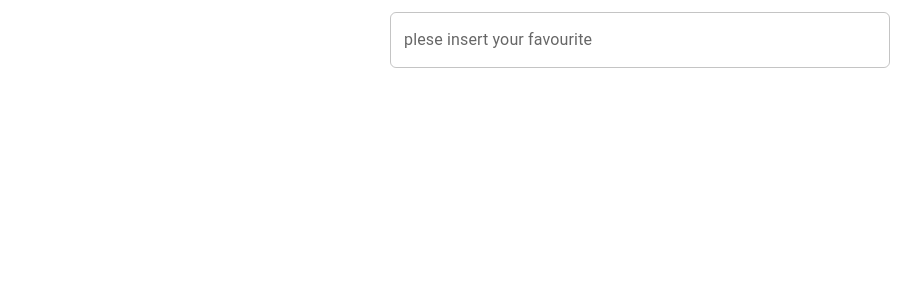
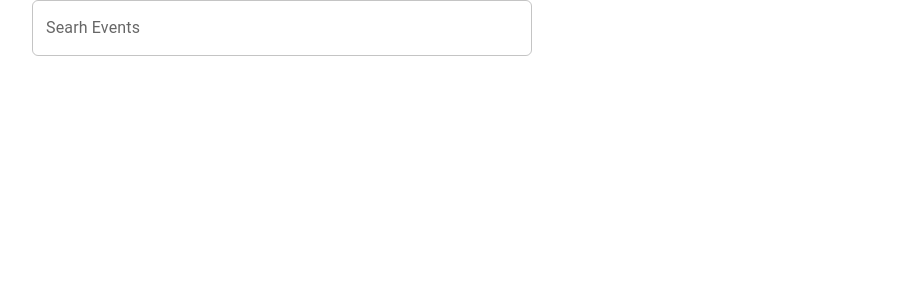
Before and after one commit to behrooz-arabzade/weekend, a Next.js app: page / in a window 1280 px wide. Shown: the top 300 px of the page, without its empty margins (0-921 px from the left). Built offline with nearby package versions, Linux system fonts and the light colour scheme.

Commit message:
Refactored SearchBox

```diff
--- a/components/molecules/SearchBox/SearchBox.tsx
+++ b/components/molecules/SearchBox/SearchBox.tsx
@@ -1,50 +1,39 @@
-import React,
-{ useState, FC }
-    from 'react';
+import React, { FC, ChangeEvent } from "react";
 
-import {
-    Autocomplete,
-    TextField
-} from '@mui/material';
-
+import { TextField } from "@mui/material";
 
 //Style(JSS)
 import useSearchBoxStyle from "./useStyle";
 
 interface ISearch {
-    title: string[];
-    hint?: string | null;
-    defaultValue: string;
+  title?: string;
+  hint?: string;
+  defaultValue?: string;
+  onSearchTextChange: (searchText: string) => void;
+}
+
+const SearchBox: FC<ISearch> = ({
+  title,
+  hint,
+  defaultValue,
+  onSearchTextChange,
+}) => {
+  const { classes, cx } = useSearchBoxStyle();
+
+  const handleChange = (event: ChangeEvent<HTMLInputElement>) => {
+    onSearchTextChange(event.target.value);
+  };
+
+  return (
+    <TextField
+      classes={classes}
+      label={title}
+      type="search"
+      placeholder={hint}
+      defaultValue={defaultValue}
+      onChange={handleChange}
+    />
+  );
 };
 
-const SearchBox: FC<ISearch> = ({ title, hint, defaultValue }) => {
-    const { classes, cx } = useSearchBoxStyle();
-
-    const [userValue, setUserValue] = useState<string>(defaultValue);
-
-    const favourite = title;
-
-    const favouriteOptions = favourite.map((favourite, index) => ({
-        id: index + 1,
-        label: favourite
-    }))
-
-    const onSearchTextChange = (e: any, hint) => {
-        setUserValue(hint)
-    }
-
-    return (
-        <div>
-            <Autocomplete
-                options={favouriteOptions}
-                className={cx(classes.root)}
-                renderInput={params => <TextField {...params} label="plese insert your favourite" />}
-                value={userValue}
-                onChange={onSearchTextChange}
-                freeSolo
-            />
-        </div>
-    )
-}
-
-export default SearchBox
+export default SearchBox;
--- a/components/molecules/SearchBox/useStyle.ts
+++ b/components/molecules/SearchBox/useStyle.ts
@@ -1,8 +1,4 @@
 import { makeStyles } from "tss-react/mui";
-
-
-
-
 const useSearchBoxStyle = makeStyles()((theme) => ({
   root: {
     [theme.breakpoints.down("sm")]: {
--- a/pages/index.tsx
+++ b/pages/index.tsx
@@ -3,30 +3,21 @@ import type { NextPage } from "next";
 // Components
 import SearchBox from "../components/molecules/SearchBox/SearchBox";
 
-
-
 //Icons
-import Head from "next/head";
-import Image from "next/image";
-
-
-
-
 
 //Css(Style Sheet)
 import styles from "../styles/Home.module.css";
-import { Container } from "@mui/system";
-import { Grid } from "@mui/material";
-
 
 const Home: NextPage = () => {
   return (
     <div className={styles.container}>
-      <Container>
-        <Grid display="flex" justifyContent="center" mt={3}>
-      <SearchBox title={["pool"]} hint="" defaultValue="" />
-      </Grid>
-      </Container>
+      <SearchBox
+        title={"Searh Events"}
+        hint="Type event keyword"
+        onSearchTextChange={(st) => {
+          console.log("Search text:", st);
+        }}
+      />
     </div>
   );
 };
--- a/styles/globals.css
+++ b/styles/globals.css
@@ -21,6 +21,6 @@ a {
   }
   body {
     color: white;
-    background: black;
+    background: white;
   }
 }
```
Lines whose indentation alone changed are shown as unchanged.
